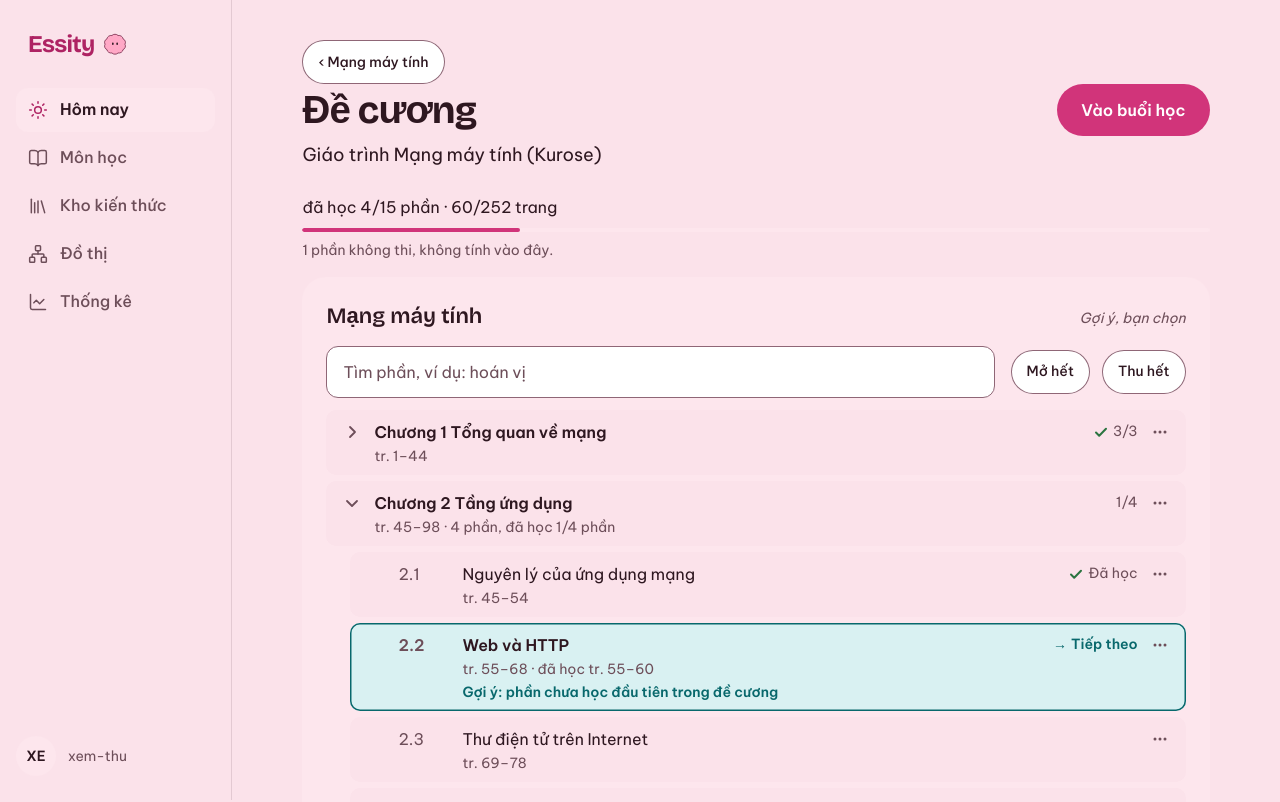
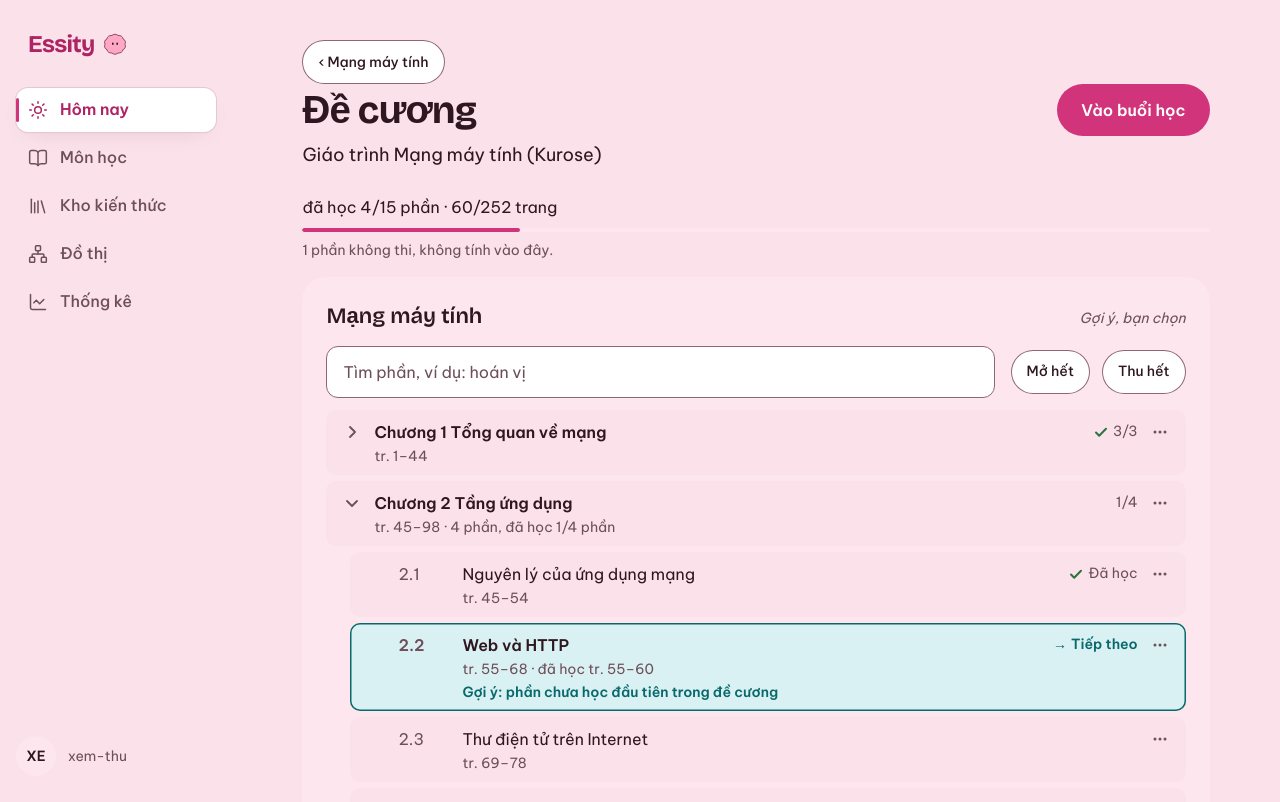
Before and after one commit to Nha-Cong-Dong/Essity, a Next.js app in the folder apps/web/: page /design-preview/syllabus in a window 1280 px wide. Shown: the top 802 px of the page. Built offline with nearby package versions, Linux system fonts and the light colour scheme.

Commit message:
V4-SHELL: main nav and back button with v4 palette

```diff
--- a/apps/web/components/main-nav.tsx
+++ b/apps/web/components/main-nav.tsx
@@ -46,9 +46,11 @@ export function MainNav({ current }: { current?: NavItem }) {
           aria-current={href === current ? "page" : undefined}
           className={cn(
             "group relative flex min-h-11 min-w-16 flex-1 flex-col items-center justify-center gap-0.5 px-1 first:pl-3 last:pr-3 text-chip font-medium whitespace-nowrap text-ink-soft no-underline hover:text-ink",
-            "min-[1024px]:first:pl-3 min-[1024px]:last:pr-3 min-[1024px]:h-10 min-[1024px]:flex-none min-[1024px]:flex-row min-[1024px]:justify-start min-[1024px]:gap-3 min-[1024px]:rounded-control min-[1024px]:px-3 min-[1024px]:text-body min-[1024px]:hover:bg-sunken",
-            // The current item: pink on the bar (with a dot), a sunken pill with a pink icon on the rail.
-            "aria-[current=page]:font-semibold aria-[current=page]:text-hong-text min-[1024px]:aria-[current=page]:bg-sunken min-[1024px]:aria-[current=page]:text-ink min-[1024px]:aria-[current=page]:[&_svg]:text-hong-text",
+            "min-[1024px]:first:pl-3 min-[1024px]:last:pr-3 min-[1024px]:h-10 min-[1024px]:flex-none min-[1024px]:flex-row min-[1024px]:justify-start min-[1024px]:gap-3 min-[1024px]:rounded-control min-[1024px]:px-3 min-[1024px]:text-body min-[1024px]:hover:bg-sheet/60",
+            // The current item: pink on the bar (with a dot), a white sheet pill with a pink icon, a hairline, elev-1 and a pink bar on the rail.
+            "aria-[current=page]:font-semibold aria-[current=page]:text-hong-text min-[1024px]:aria-[current=page]:bg-sheet min-[1024px]:aria-[current=page]:font-bold min-[1024px]:aria-[current=page]:shadow-sheet min-[1024px]:aria-[current=page]:[&_svg]:text-hong-text",
+            // ... with a 3px pink bar at its left edge (DESIGN-V4 D); on the tab bar the dot below says it instead.
+            "min-[1024px]:aria-[current=page]:before:absolute min-[1024px]:aria-[current=page]:before:inset-y-2.5 min-[1024px]:aria-[current=page]:before:left-0 min-[1024px]:aria-[current=page]:before:w-[3px] min-[1024px]:aria-[current=page]:before:rounded-full min-[1024px]:aria-[current=page]:before:bg-hong min-[1024px]:aria-[current=page]:before:content-['']",
             "focus-visible:outline-2 focus-visible:-outline-offset-2 focus-visible:outline-focus",
           )}
         >
--- a/apps/web/components/shells.tsx
+++ b/apps/web/components/shells.tsx
@@ -71,7 +71,7 @@ export function AppShell({
       <header
         className={cn(
           "sticky top-0 z-(--z-header) flex h-12 items-center gap-4 border-b border-line bg-bg px-4 sm:h-14",
-          "lg:h-dvh lg:w-58 lg:shrink-0 lg:flex-col lg:items-stretch lg:gap-0 lg:self-start lg:border-r lg:border-b-0 lg:px-4 lg:pt-8 lg:pb-6",
+          "lg:h-dvh lg:w-58 lg:shrink-0 lg:flex-col lg:items-stretch lg:gap-0 lg:self-start lg:border-r-0 lg:border-b-0 lg:px-4 lg:pt-8 lg:pb-6",
         )}
       >
         <div className="flex items-center gap-2 min-[1024px]:px-3">
```
Also changed, not shown: 1 other file (tests, documents, lock files or other folders).
